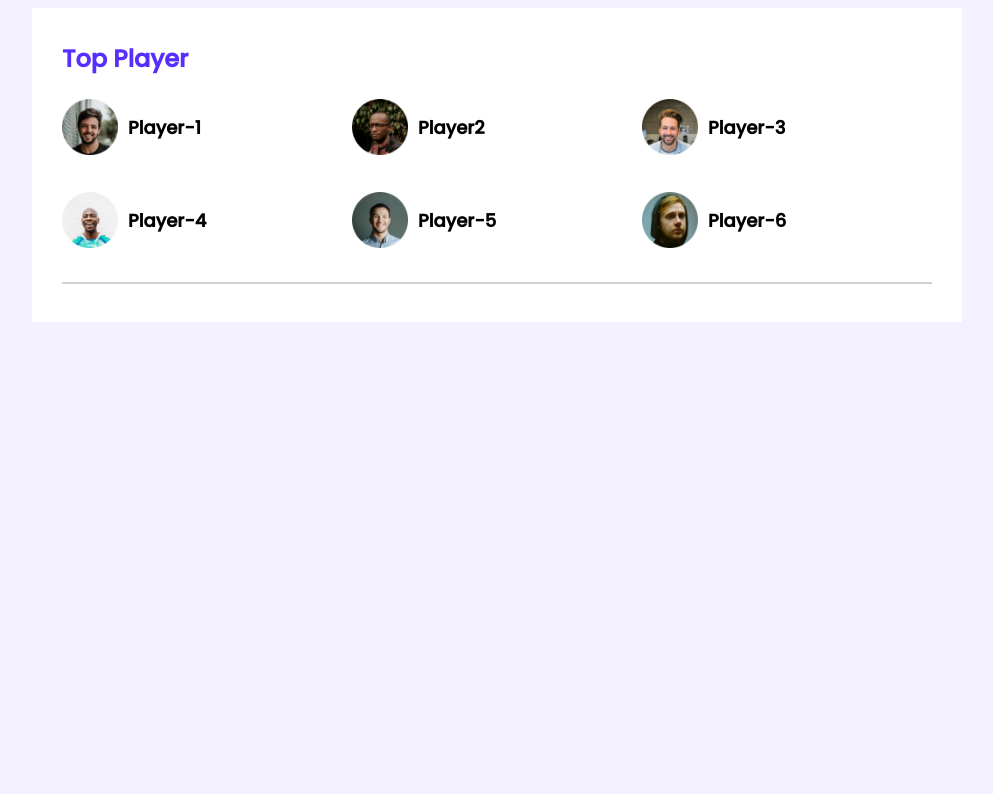
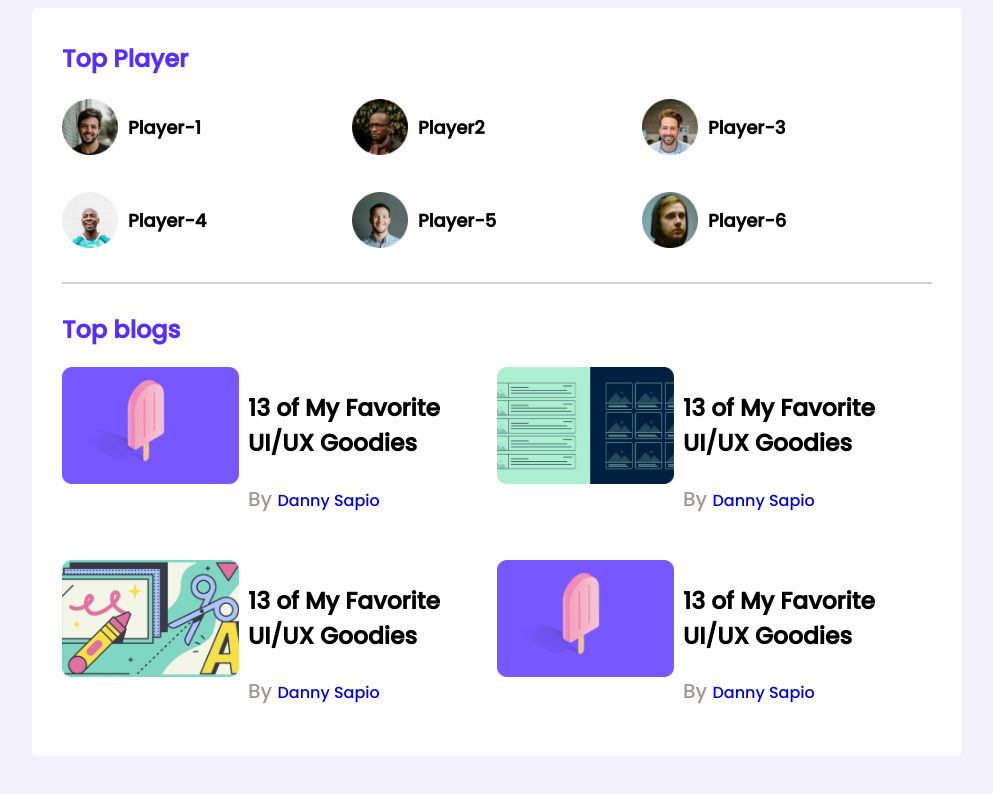
Before and after one commit to Innovatorsajjad/LeaderBoard, a plain HTML site: page index.html in a window 1280 px wide. Shown: the whole page, without its empty margins (143-1136 px from the left). Drawn offline with Linux system fonts and the light colour scheme.

Commit message:
top_blogs_uploaded

```diff
--- a/Styels/css/style.css
+++ b/Styels/css/style.css
@@ -2,10 +2,11 @@
 @import url('https://fonts.googleapis.com/css2?family=Poppins:wght@500&display=swap');
 
 /* Common styles */
-.section_titel{
+.section_title{
     color: #562EFF;
     font-size: 24px;
     margin-top:3px;
+
 }
 body{
     font-family: 'Poppins', sans-serif;
@@ -15,6 +16,7 @@ body{
     background-color: #ffffff;
     width: 870px;
     padding: 30px;
+    border-radius: 5px;
 }
 main{
     display: flex;
@@ -22,10 +24,11 @@ main{
 }
 hr{
     border: 1px solid #D1D1D1;
+    margin-bottom: 28px;
 }
-/*=================================
+/*===================================================
  top_players and top-blogs
-===================================*/
+=====================================================*/
 .top_players{
     display: grid;
     grid-template-columns: repeat(3,1fr);
@@ -44,3 +47,30 @@ hr{
     width: 56px;
     height: 56px;
 }
+
+/*==========================================================
+ Top Blogs style
+============================================================*/
+.blogs{
+    display: grid;
+    grid-template-columns: repeat(2,1fr);
+    grid-row-gap: 26px;
+}
+.blog{
+    display: flex;
+}
+.blog img{
+    width: 177px;
+    height: 117px;
+}
+.blog_info{
+    margin-left:9px;
+    font-size: 20px;
+}
+.blog_author{
+    color: #a39696;
+}
+.blog_author a{
+    text-decoration: none;
+    font-size: 16px;
+}
--- a/index.html
+++ b/index.html
@@ -10,9 +10,12 @@
 <body>
     <header></header>
     <main>
-        <!-- top_players and top_blogs -->
+        <!-- ==================================================
+                     top_players and top_blogs
+        ======================================================= -->
+
         <section class="container">
-            <h2 class="section_titel">Top Player</h2>
+            <h2 class="section_title">Top Player</h2>
             <div class="top_players">
                 <div class="player">
                     <img src="images/players/player-1.png" alt="">
@@ -40,7 +43,55 @@
                 </div>
             </div>
             <hr>
-    </section>
+         <div class="top_blogs">
+                <h2 class="section_title">Top blogs</h2>
+               <div class="blogs">
+                <article class="blog">
+                    <div class="thumbnail">
+                        <img src="images/blogs/blog-1.png" alt="">
+                    </div>
+                    <div class="blog_info">
+                        <h3 class="blog_title">13 of My Favorite
+                            UI/UX Goodies </h3>
+                            <p class="blog_author">By <a href="#">Danny Sapio</a></p>
+                    </div>
+                </article>
+                <article class="blog">
+                    <div class="thumbnail">
+                        <img src="images/blogs/blog-2.png" alt="">
+                    </div>
+                    <div class="blog_info">
+                        <h3 class="blog_title">13 of My Favorite
+                            UI/UX Goodies </h3>
+                            <p class="blog_author">By <a href="#">Danny Sapio</a></p>
+                    </div>
+                </article>
+                <article class="blog">
+                    <div class="thumbnail">
+                        <img src="images/blogs/blog-3.png" alt="">
+                    </div>
+                    <div class="blog_info">
+                        <h3 class="blog_title">13 of My Favorite
+                            UI/UX Goodies </h3>
+                            <p class="blog_author">By <a href="#">Danny Sapio</a></p>
+                    </div>
+                </article>
+                <article class="blog">
+                    <div class="thumbnail">
+                        <img src="images/blogs/blog-1.png" alt="">
+                    </div>
+                    <div class="blog_info">
+                        <h3 class="blog_title">13 of My Favorite
+                            UI/UX Goodies </h3>
+                            <p class="blog_author">By <a href="#">Danny Sapio</a></p>
+                    </div>
+                </article>
+             </div>
+         </div>
+        </section>
+<!-- ======================================================================
+                                 Letest Courses
+ ==========================================================================-->
 
     </main>
 </body>
```
